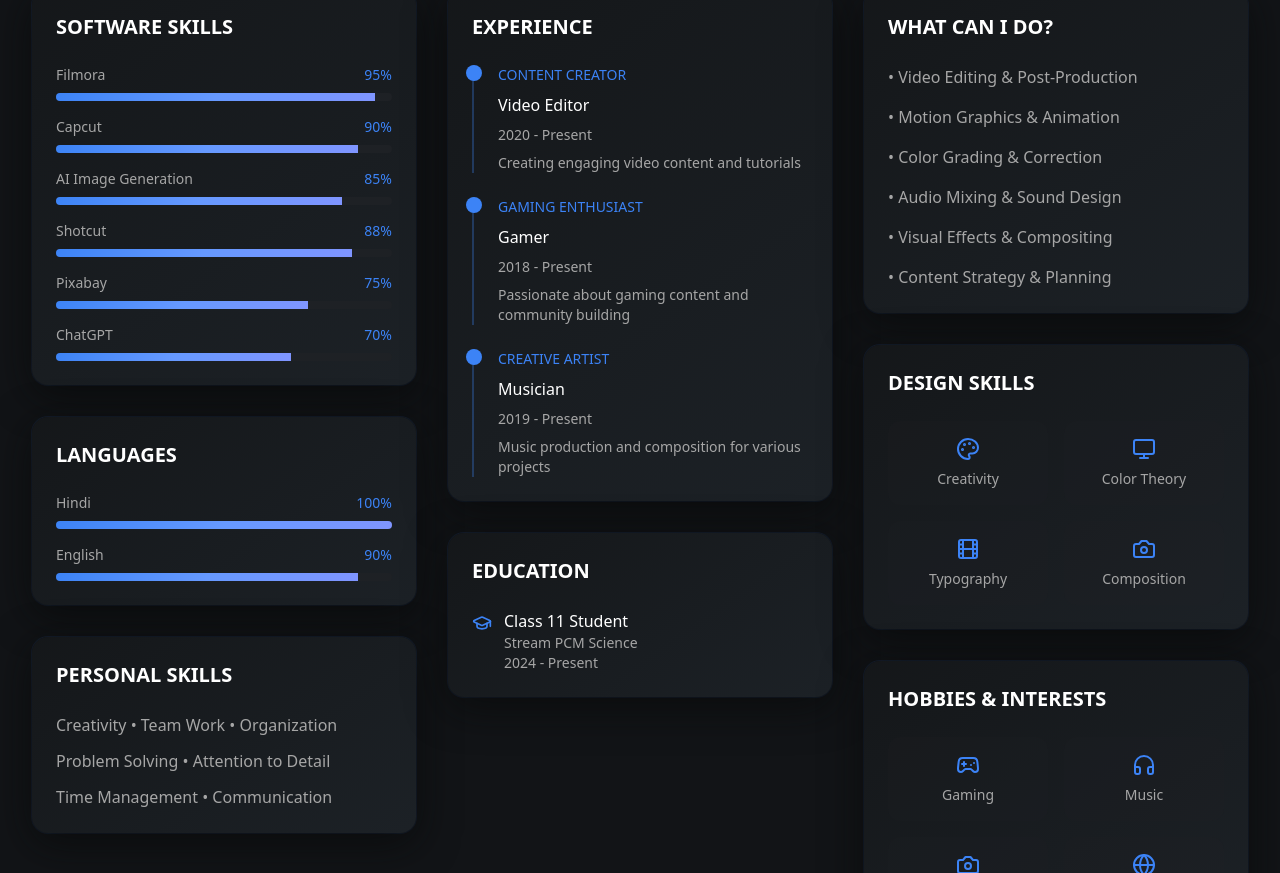
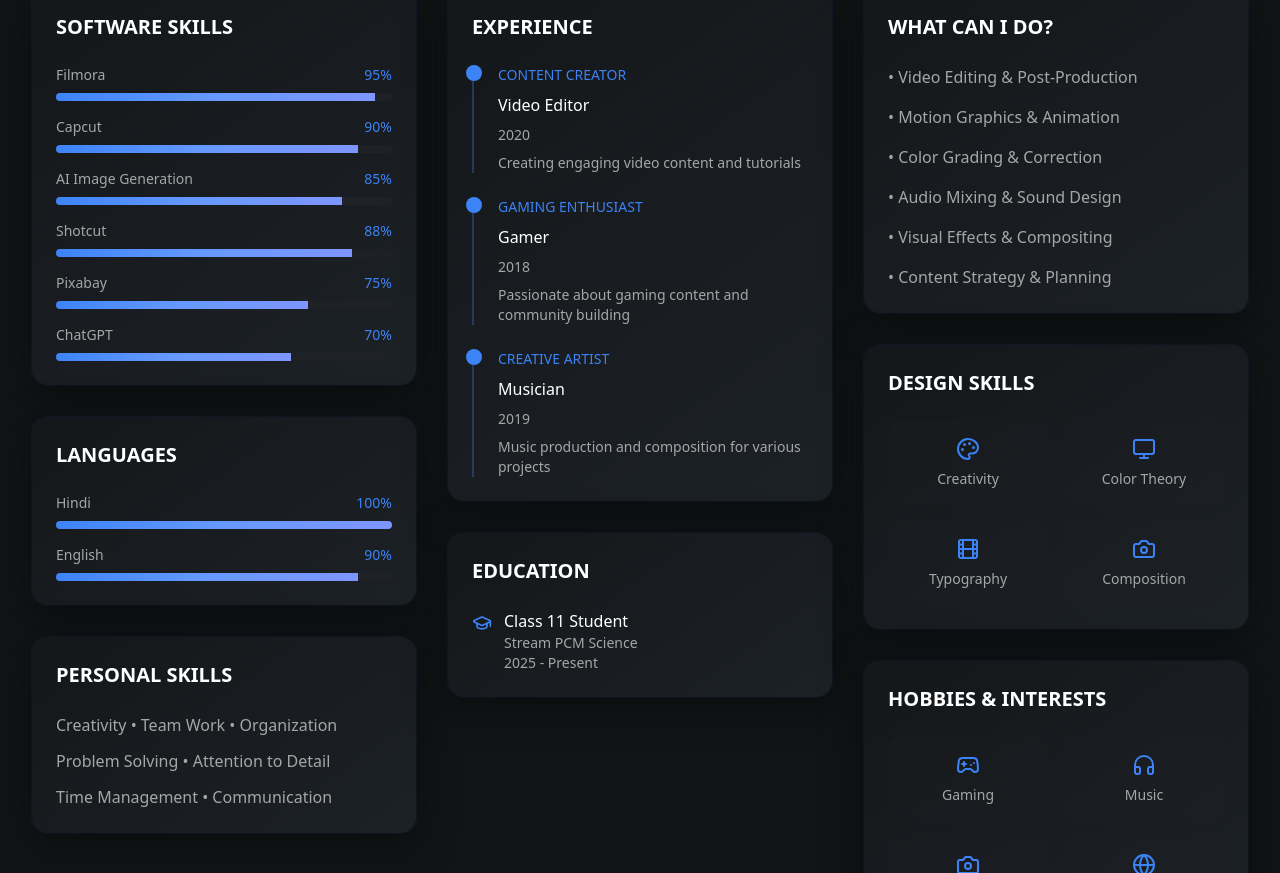
Before and after one commit to shreyagarwal72/portfolio, a React (Vite) app: page /skills in a window 1280 px wide. Shown: the part 316-1189 px from the top of the page. Built offline with nearby package versions, Linux system fonts and the light colour scheme.

Commit message:
Update Skills.tsx

```diff
--- a/src/pages/Skills.tsx
+++ b/src/pages/Skills.tsx
@@ -73,19 +73,19 @@ const Skills = () => {
     {
       company: 'CONTENT CREATOR',
       role: 'Video Editor',
-      period: '2020 - Present',
+      period: '2020',
       description: 'Creating engaging video content and tutorials'
     },
     {
       company: 'GAMING ENTHUSIAST',
       role: 'Gamer',
-      period: '2018 - Present',
+      period: '2018',
       description: 'Passionate about gaming content and community building'
     },
     {
       company: 'CREATIVE ARTIST',
       role: 'Musician',
-      period: '2019 - Present',
+      period: '2019',
       description: 'Music production and composition for various projects'
     },
   ];
@@ -212,7 +212,7 @@ const Skills = () => {
                   <div>
                     <h4 className="text-white font-medium">Class 11 Student</h4>
                     <p className="text-muted-foreground text-sm">Stream PCM Science</p>
-                    <p className="text-muted-foreground text-sm">2024 - Present</p>
+                    <p className="text-muted-foreground text-sm">2025 - Present</p>
                   </div>
                 </div>
               </div>
```
